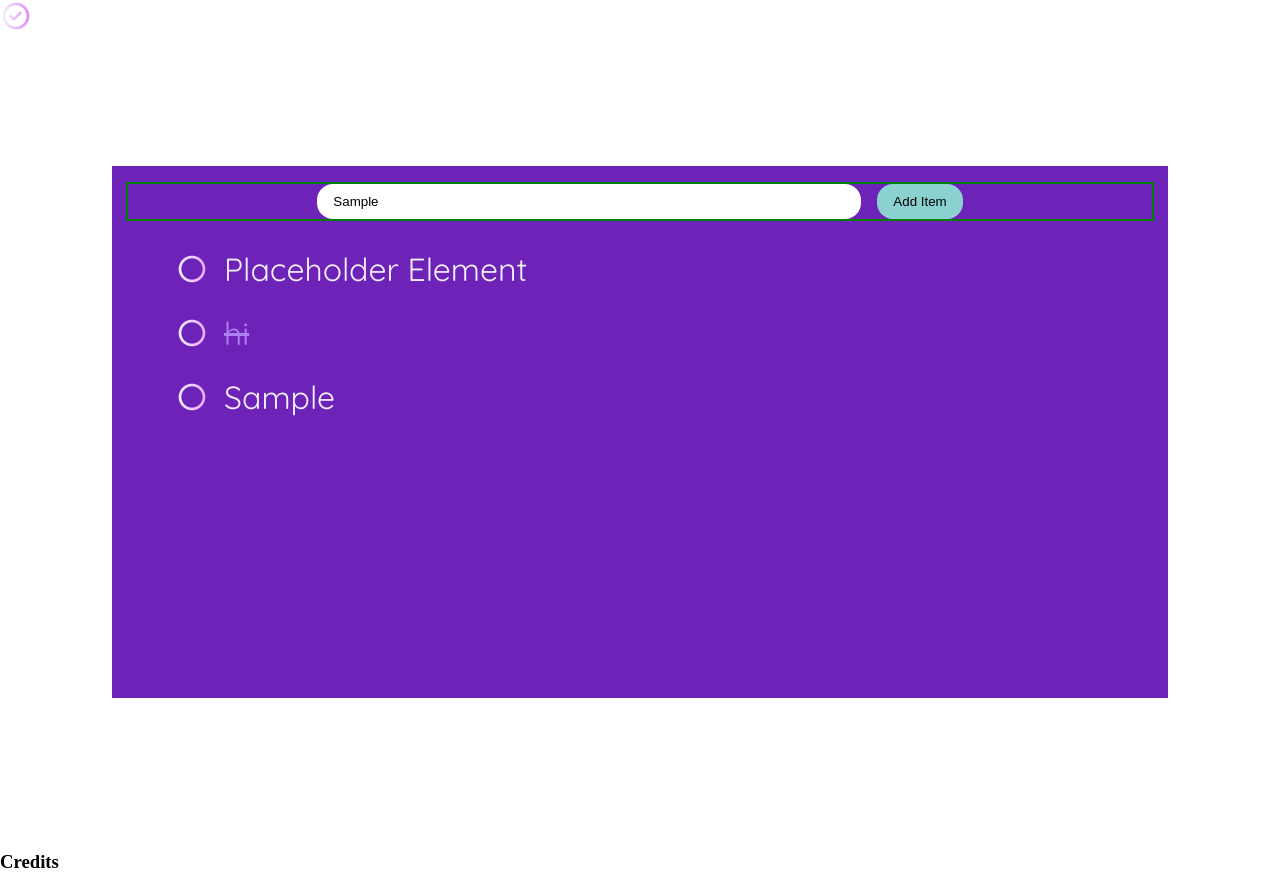
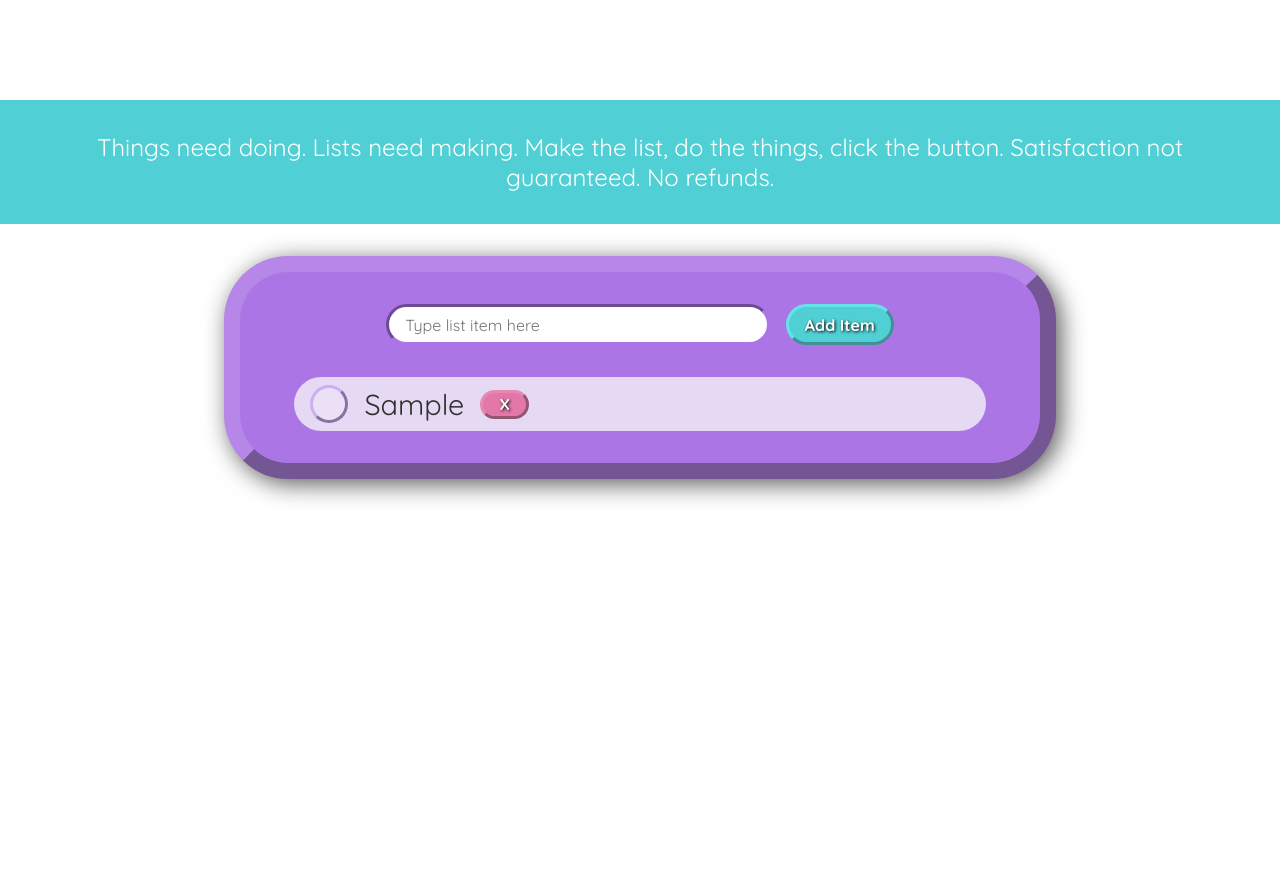
Before and after one commit to enwkurs/to-do-list, a website: page index.html in a window 1280 px wide. Both pictures are taken after typing "Sample" into the empty fields and a click on the button "Add Item". After the commit the page ends 800 px from the top, so only its background shows below. Drawn offline with Linux system fonts and the light colour scheme.

Commit message:
it pretty now

```diff
--- a/index.html
+++ b/index.html
@@ -12,54 +12,44 @@
 
   <body>
     <header class="header">
-      <img src="/assets/check-circle.png" alt="Checkmark Icon" />
-
-      <!-- <nav class="headerNav">
-        <ul class="navList">
-          <li>
-            <a href="#home">Hjem</a>
-          </li>
-          <li>
-            <a href=""></a>
-          </li>
-          <li>
-            <a href="#"></a>
-          </li>
-        </ul>
-        <img
-          class="hamburgerIcon"
-          src="hamburger.png"
-          alt="Hamburger meny ikon"
-        />
-      </nav> -->
+      <!-- Header not found -->
     </header>
 
     <main class="main">
       <!-- Hero / Home -->
       <section id="home" class="hero">
+        <p>Things need doing. Lists need making. Make the list, do the things, click the button. Satisfaction not guaranteed. No refunds.</p>
+      </section>
+
+      <section id="todoSection" class="todoSection">
+      <!-- To-Do List Section -->
 
         <form name="XtodoForm" class="XtodoForm">
 
           <label for="XtodoInputBox" class="todoLabel">
-            <input type="text" name="XtodoInputBox" id="XtodoInputBox"/>
-            <button id="XaddButton">Add Item</button>
+            <input type="text" name="XtodoInputBox" id="XtodoInputBox" placeholder="Type list item here"/>
+            <button id="XaddButton" class="formButton">Add Item</button>
           </label>
 
           <ul id="XtodoDisplayUL">
             <!-- Comes from JS -->
 
             <!-- PLACEHOLDERS FOR STYLING -->
-            <li class="XtodoDisplayLI"><input type="checkbox" id="XtodoCheckboxElement"><div class="XtodoTextDIV">Placeholder Element</div></li>
-            <li class="XtodoDisplayLI"><input type="checkbox" id="XtodoCheckboxElement"><div class="XtodoTextDIV strike">hi</div></li>
+            <!-- <li class="XtodoDisplayLI"><input type="checkbox" id="XtodoCheckboxElement"><div class="XtodoTextDIV">Placeholder Element</div><button id="XremoveButton" class="formButton">X</button></li>
+            <li class="XtodoDisplayLI"><input type="checkbox" id="XtodoCheckboxElement"><div class="XtodoTextDIV strike">hi</div><button id="XremoveButton" class="formButton">X</button></li> -->
 
           </ul>
+
+          <!-- SPAN STYLING FOR CHECKBOX -->
+          <!-- <span id="customBox" class="customBox customBoxChecked">✔</span>
+          <span id="customBox" class="customBox"></span> -->
+
+          <!-- BUTTON STYLING FOR CLEAR ALL -->
+          <!-- <label for="XclearAll" class="todoLabel">
+            <button id="XclearAll" class="formButton">Add Item</button>
+          </label> -->
         </form>
       </section>
 
-
-
-    <footer class="footer">
-      <h3>Credits</h3>
-    </footer>
   </body>
 </html>
--- a/script.js
+++ b/script.js
@@ -8,7 +8,8 @@ function XaddListItem(event){
   console.log("[BUTTON CLICKED]");
 
 // Get the value inside the input box
-  const XtodoInputVALUE = document.querySelector("#XtodoInputBox").value;
+  const XtodoInputBOX = document.querySelector("#XtodoInputBox");
+  const XtodoInputVALUE = XtodoInputBOX.value;
   console.log(`[DATA FOUND] ${XtodoInputVALUE}`);
 
 // Create a new <li> and give it a class name
@@ -20,12 +21,16 @@ function XaddListItem(event){
 // Define the <div> text content as the content of the input box
   XtodoTextDIV.textContent = XtodoInputVALUE;
   XtodoTextDIV.className = "XtodoTextDIV";
-// XtodoTextDIV.addEventListener("change", XtodoStrike); REMOVE FOR NOW
 
 // Create a new input element and make it a checkbox
   const XtodoCheckbox = document.createElement("input");
   XtodoCheckbox.type = "checkbox";
   XtodoCheckbox.id = "XtodoCheckboxElement";
+
+// Create a new <span> to become the custom checkbox
+  const customBox = document.createElement("span");
+  customBox.className = "customBox";
+
 // Add event listener to detect change in checkbox state
 // Define a function to happen when the state of the checkbox changes
   XtodoCheckbox.addEventListener("change", function (event) {
@@ -33,9 +38,31 @@ function XaddListItem(event){
 
     if (event.target.checked) {
       XtodoTextDIV.classList.add("strike")
+      XtodoDisplayLI.classList.add("fade")
+      customBox.classList.add("customBoxChecked")
+      customBox.textContent = "✓"
+
     } else {
       XtodoTextDIV.classList.remove("strike")
+      XtodoDisplayLI.classList.remove("fade")
+      customBox.classList.remove("customBoxChecked")
+      customBox.textContent = ""
     }
+  });
+
+// Create a new input element and make it a button
+  const XremoveButton = document.createElement("button");
+  XremoveButton.textContent = "X";
+  XremoveButton.className = "formButton";
+  XremoveButton.id = "XremoveButton";
+  // Add event listening to detect when the button is clicked
+  // Define a function to happen when the button is clicked
+  XremoveButton.addEventListener("click", function (event) {
+  event.preventDefault();
+  console.log("[REMOVE BUTTON] Button Clicked.");
+
+  XtodoDisplayLI.remove();
+
   });
 
 // Create a reference point to the <ul>
@@ -46,7 +73,12 @@ function XaddListItem(event){
 
 // Append Elements
   XtodoDisplayLI.appendChild(XtodoCheckbox);
+  XtodoDisplayLI.appendChild(customBox);
   XtodoDisplayLI.appendChild(XtodoTextDIV);
+  XtodoDisplayLI.appendChild(XremoveButton);
+
+// Reset the input box
+XtodoInputBOX.value = "";
 }
 
 // Set up trigger that makes the button work -------------
--- a/styles.css
+++ b/styles.css
@@ -1,79 +1,71 @@
 /* GLOBAL STYLING */
 @import url('https://fonts.googleapis.com/css2?family=Quicksand:wght@300..700&display=swap');
 
+/* ----- Get rid of ALL padding and margins ----- */
+* {
+  margin: 0;
+  padding: 0;
+}
+/* ----- Begone useless spaces I did not ask for ----- */
+
 body {
-  margin: 0;
+  font-family: "Quicksand", sans-serif;
+  font-size: 1rem;
 }
 
 section {
-  min-height: 100vh;
+  height: fit-content;
+  padding: 2rem 0;
 }
 
-img {
-  max-width: 100%;
+/* ------------------------- HEADER ------------------------- */
+.header {
+  height: 100px;
 }
 
+/* ------------------------- HERO ------------------------- */
 
-/* HEADER */
-.header {
-  display: flex;
-  justify-content: space-between;
-}
-.headerNav {
-  display: flex;
+.hero {
+  padding: 2rem 4rem;
+  text-align: center;
+  font-size: 1.5rem;
+  background-color: #50d0d4;
+  color: #fff;
 }
 
-.navList {
-  display: flex;
-  gap: 8px;
-  list-style-type: none;
-  padding-left: 0;
-}
+/* ------------------------- FORM SECTION ------------------------- */
 
-.hamburgerIcon {
-  display: none;
-}
-
-/* MAIN */
-
-#XtodoDisplayUL {
+.todoSection {
   display: flex;
   flex-direction: column;
-}
-
-.XtodoDisplayLI {
-  display: flex;
+  justify-content: flex-start;
   align-items: center;
-  font-size: 32px;
-}
-
-/* STRIKE LIST ITEM CLASS */
-.strike {
-  text-decoration: line-through;
-  color: #B07FF0;
 }
 
 /* FORM STYLING */
 
 .XtodoForm {
-  height: 500px;
-  width: 80vw;
+  border-style: outset;
+  border-width: 1rem;
+  border-radius: 5vw;
+  border-color:#B687E8;
+
+  height: max-content;
+  width: 60vw;
   padding: 1rem;
 
   display: flex;
   flex-direction: column;
   align-items: center;
 
-  background-color: #6D23B7;
+
+  background-color: #AC75E6;
+  box-shadow: 5px 5px 25px 0px rgba(0,0,0,0.65);
 }
 
 .todoLabel {
-          /* border for testing */
-        /*  */border-style: solid;
-        /*  */border-width: 2px;
-        /*  */border-color:green;
-        /*  */
-  width: 100%;
+  width: 90%;
+  padding: 1rem;
 
   display: flex;
   justify-content: center;
@@ -82,114 +74,176 @@ img {
 
 #XtodoInputBox {
   height: 2rem;
-  max-width: 75%;
-  min-width: 50%;
+  width: 50%;
+
+  border-radius: 1.5rem;
+  padding: .1rem 1rem;
+
+  border-width: 3px;
+  border-style:inset;
+  border-color: #AC75E6;
+
+  font-family: "Quicksand", sans-serif;
+  font-size: 1rem;
+}
+
+#XtodoInputBox:focus {
+  outline: none;
+  border-style:inset;
+  border-color: #F8B5D2;
+}
+
+.formButton {
+  width: max-content;
+  padding: .1rem 1rem;
+
+  display: flex;
+  justify-content: center;
+  align-items: center;
+
+  border-width: 3px;
+  border-radius: 1.5rem;
+  border-style:outset;
+
+  font-family: "Quicksand", sans-serif;
+  font-weight:bold;
+  font-size: 1rem;
+  color: #FEFEFE;
+  text-shadow: 1px 1px 3px #000;
+}
+
+#XaddButton {
+  background-color: #50d0d4;
+  border-color: #62e4e9;
+}
+
+#XaddButton:active {
+  border-style:inset;
+}
+
+#XremoveButton {
+  background-color: #E378A8;
+  border-color: #E788B3;
+}
+
+#XremoveButton:active {
+  border-style:inset;
+}
+
+#XtodoDisplayUL {
+  width: 90%;
+  padding: 1rem;
+
+  display: flex;
+  flex-direction: column;
+  gap: .5rem;
+
+  color: #303030;
+}
+
+.XtodoDisplayLI {
+  display: flex;
+  align-items: center;
+  gap: 1rem;
+
+  font-size: 180%;
+
+  background-color:#E6D9F3;
+  border-radius: 2rem;
+  padding: .5rem 1rem;
+}
+
+/* CHECKBOX STYLING */
+
+/* input[type="checkbox"] {
+  appearance: none;
+
+  width: 2rem;
+  height: 2rem;
 
   border: none;
   border-radius: 1rem;
-  padding: .1rem 1rem;
-}
 
-#XaddButton {
-  /* height: 2rem; */
-
-  border: none;
-  border-radius: 1rem;
-  padding: .1rem 1rem;
-
-  background-color: #8AD1CF;
-}
-
-#XtodoDisplayUL {
-  width: 75vw;
-  padding: 0;
-
-  font-family: "Quicksand", sans-serif;
-  color: #f4eeff;
-}
-
-.XtodoDisplayLI
-
-/* #XtodoCheckboxElement {
-  width: 100px;
-} */
-
-input[type="checkbox"] {
-  appearance: none;
-  -webkit-appearance: none; /* For older WebKit browsers */
-  /* Add your custom styles here to create a new visual */
+  background-size: contain;
+  background-repeat: no-repeat;
 }
 
 input[type="checkbox"]:not(:checked) {
-  /* Styles for the unchecked checkbox */
-  width: 2rem;
-  height: 2rem;
-  margin: 1rem;
-
-  border: none;
-  border-radius: 1rem;
   background-image: url("/assets/circle.png");
-  background-size: cover;
-  /* background-color: #c7a1ed; */
 }
 
 input[type="checkbox"]:checked {
-  /* Styles for the unchecked checkbox */
+  background-image: url("/assets/check-circle.png");
+}*/
+
+/* STRIKE LIST ITEM CLASS */
+.strike {
+  text-decoration: line-through;
+  color: #B07FF0;
+}
+
+.fade {
+  background-color: #D1B4EF;
+}
+
+/* custom checkbox test */
+input[type="checkbox"] {
+  appearance: none;
+  position: absolute;
+  /* inset: 0; */
+  margin: 0;
+
   width: 2rem;
   height: 2rem;
-  margin: 1rem;
-
-  border: none;
-  border-radius: 1rem;
-  background-image: url("/assets/check-circle.png");
-  background-size: cover;
+  /* padding: .5rem; */
 }
 
-/* input[type="checkbox"]:checked {
-  outline: 3px solid green;
+.customBox {
+  background-color: #EBE0F5;
+  width: 1rem;
+  height: 1rem;
+  padding: .5rem;
+
+  display: flex;
+  justify-content: center;
+  align-items: center;
+
+  font-size: 1rem;
+
+  border-width: 3px;
+  border-radius: 1.5rem;
+  border-style: outset;
+  border-color: #cdb0f3;
+}
+
+.customBoxChecked {
+  background-color: #74d39e;
+  width: 1rem;
+  height: 1rem;
+  padding: .5rem;
+
+  display: flex;
+  justify-content: center;
+  align-items: center;
+
+  font-size: 1rem;
+
+  border-width: 3px;
+  border-radius: 1.5rem;
+  border-style: inset;
+  border-color: #b3f0ce;
+
+  color: #FEFEFE;
+  text-shadow: 1px 1px 3px #000;
+
+  content: "✓";
+}
+
+/* #XclearAll {
+  background-color: #339191;
+  height: 2rem;
 } */
 
-
-.XtodoTextDIV
-
-
-
-
-
-
-
-
-
-section {
-  height: 100vh;
-  padding: 16px;
-}
-
-.hero {
-  display: flex;
-  align-items: center;
-  justify-content: center;
-}
-
-.heroText,
-.heroImg {
-  width: 50%;
-}
-
-.about {
-  display: flex;
-  align-items: center;
-  justify-content: center;
-}
-
-.aboutText,
-.aboutImg {
-  width: 50%;
-}
-
-#todoList {
-  list-style-type: none;
-}
 
 /* FOOTER */
 
```
